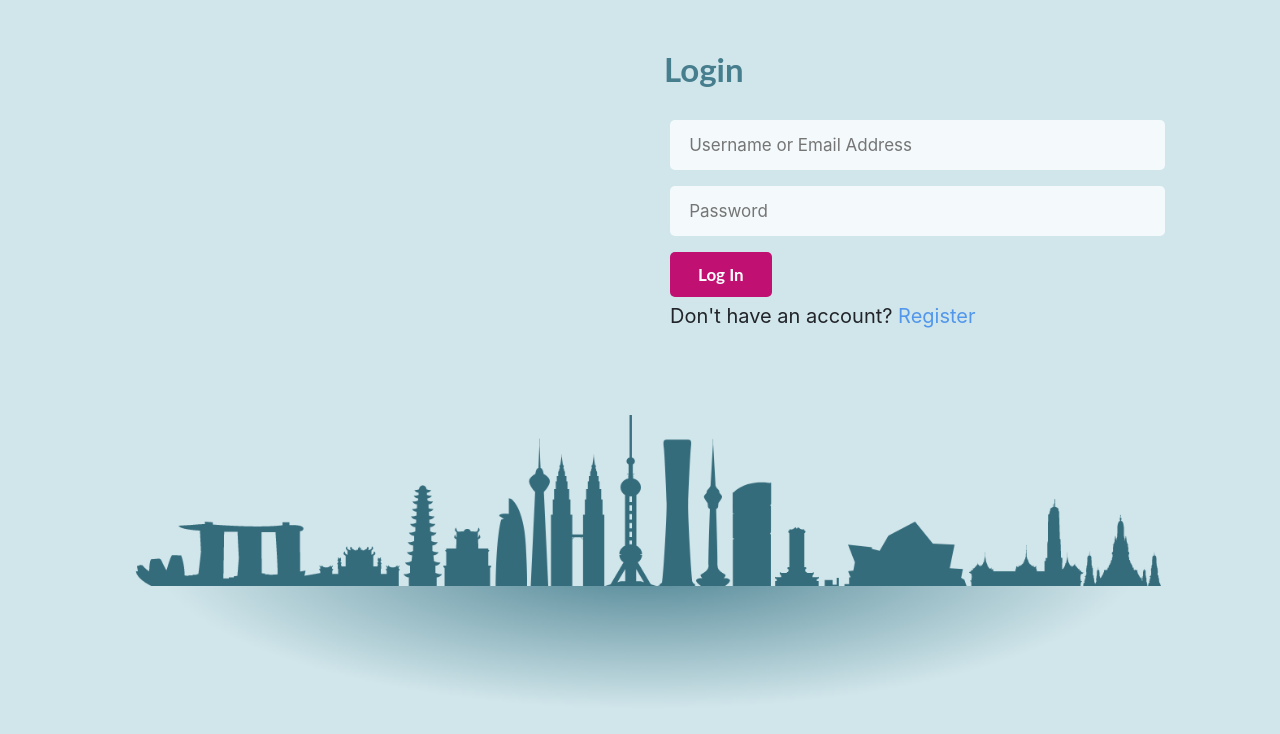
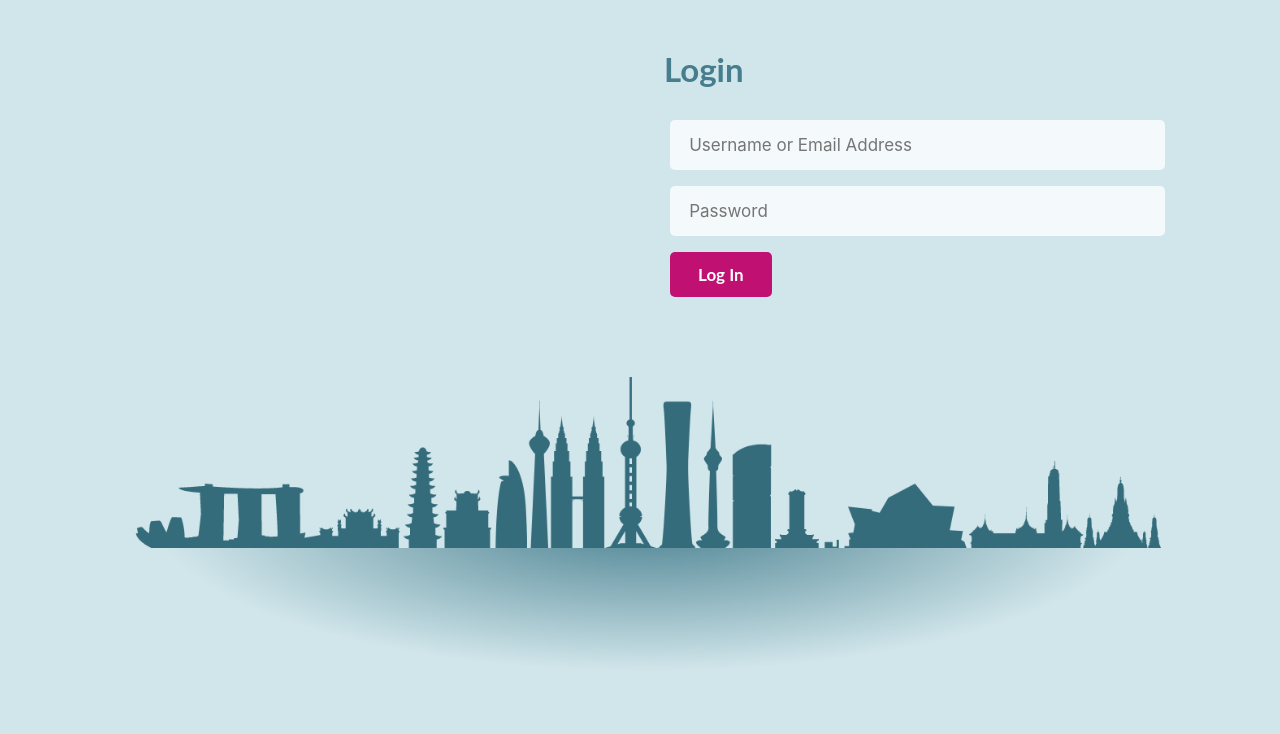
Before and after one commit to tinkerjyc/tdc-survey-platform, a React (Create React App) app in the folder client/: page /login in a window 1280 px wide. Shown: the top 734 px of the page. Built offline with nearby package versions, Linux system fonts and the light colour scheme; no server answers; the HTML template or start-up script is replaced by a standard one.

Commit message:
Fix the login freature

```diff
--- a/client/src/components/auth/Login.js
+++ b/client/src/components/auth/Login.js
@@ -67,9 +67,9 @@ const Login = ({ login, isAuthenticated }) => {
                   {/*  <option value="admin">Admin</option>*/}
                   {/*</select>*/}
                   <button type="submit" className="form-format-btn">Log In</button>
-                  <p className="my-1">
-                    Don't have an account? <Link to="/register">Register</Link>
-                  </p>
+                  {/*<p className="my-1">*/}
+                  {/*  Don't have an account? <Link to="/register">Register</Link>*/}
+                  {/*</p>*/}
                 </form>
               </div>
             </div>
```
